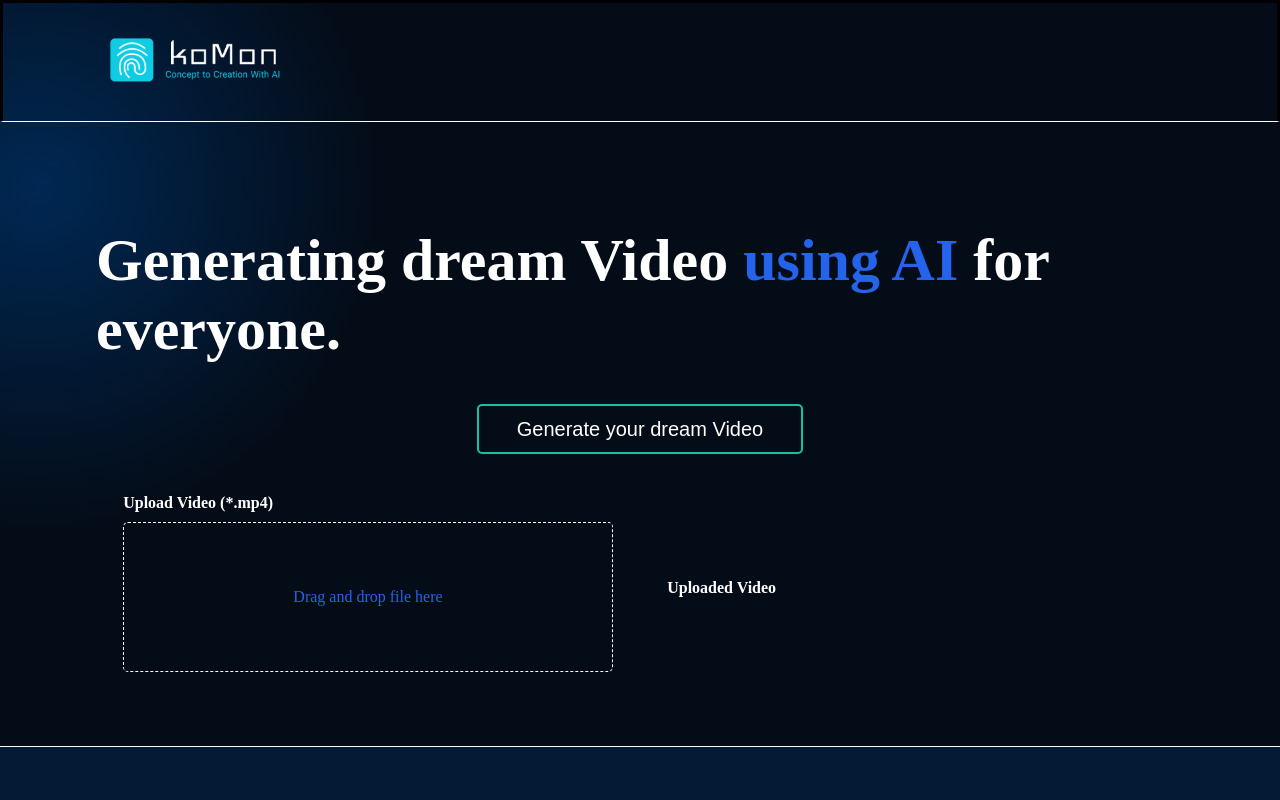
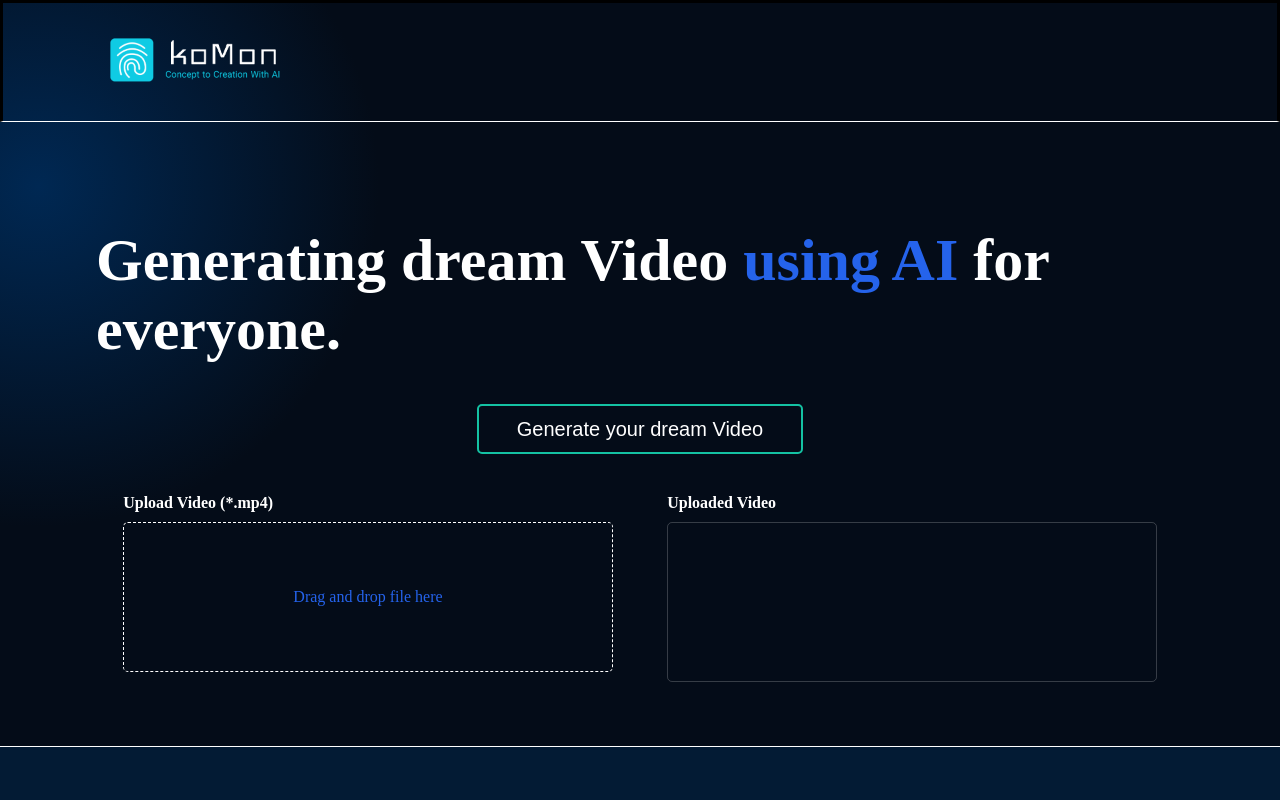
Before and after one commit to GloryDream413/AI_Video2VideoGenerator, a React (Create React App) app in the folder frontend/: page /dream in a window 1280 px wide. Shown: the top 800 px of the page. Built offline with nearby package versions, Linux system fonts and the light colour scheme.

Commit message:
Displaying uploaded video function added.

```diff
--- a/frontend/src/App.js
+++ b/frontend/src/App.js
@@ -1,15 +1,12 @@
 import React from 'react'
 import { BrowserRouter as Router, Routes, Route } from 'react-router-dom';
 import { Header, Footer, Dashboard, Dream } from './components'
-import { useState, createContext } from 'react'
 import './App.css'
 import { ToastContainer } from 'react-toastify';
 import 'react-toastify/dist/ReactToastify.css';
-export const UserContext = createContext(null)
 const App = () => {
-  const [nftRoute, setNftRoute] = useState('')
   return (
-    <UserContext.Provider value={{ nftRoute, setNftRoute }}>
+    <div>
       <div>
           <div className="gradient__bg">
             <Header />
@@ -23,7 +20,7 @@ const App = () => {
           <Footer/>
       </div>
       <ToastContainer autoClose={3000} draggableDirection='x' />
-    </UserContext.Provider>
+    </div>
   );
 }
 export default App
--- a/frontend/src/components/dream/Dream.jsx
+++ b/frontend/src/components/dream/Dream.jsx
@@ -7,6 +7,7 @@ import { toast } from 'react-toastify';
 const baseUrl = "http://65.21.162.227:7777/";
 
 export const Dream = () => {
+  const [ videoUrl, SetVideoURL ] = useState('');
   useEffect(() => {
 
   }, []);
@@ -19,6 +20,7 @@ export const Dream = () => {
     console.log(acceptedFiles[0]);
     const file = acceptedFiles[0];
     const videoUrl = URL.createObjectURL(file);
+    SetVideoURL(videoUrl);
   }, []);
 
   const { getRootProps, getInputProps, isDragActive } = useDropzone({ onDrop });
@@ -44,6 +46,14 @@ export const Dream = () => {
         </div>
         <div className="generated">
           <h2>Uploaded Video</h2>
+          {(videoUrl === '') &&
+            <div className='Uploaded'></div>
+          }
+          {(videoUrl !== '') &&
+            <video width="100%" height="100%" controls >
+              <source src={videoUrl} type="video/mp4"/>
+            </video>
+          }
           <div className="spinner-wrapper">
             {(bLoadingFlag === true) &&
               < ClipLoader
```
